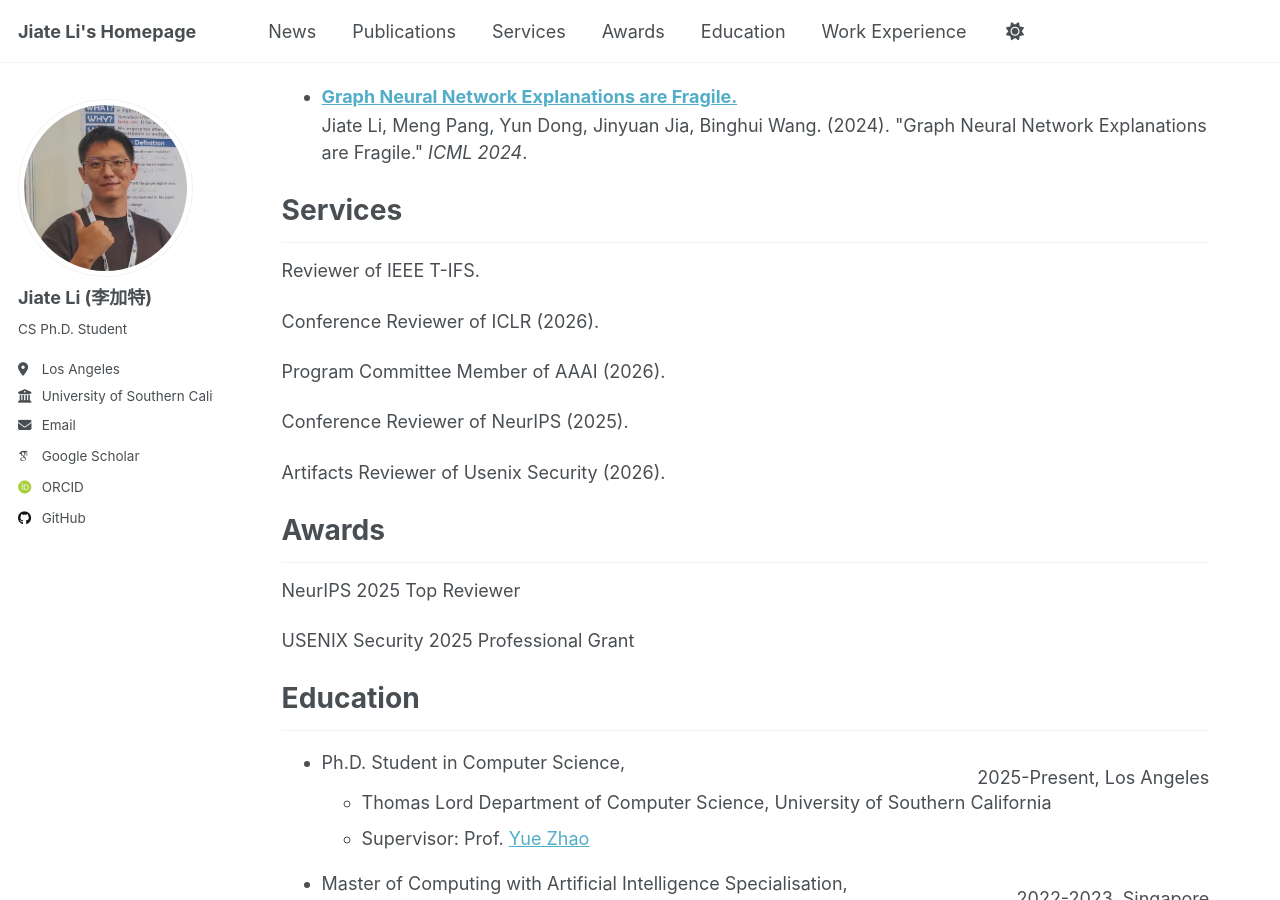
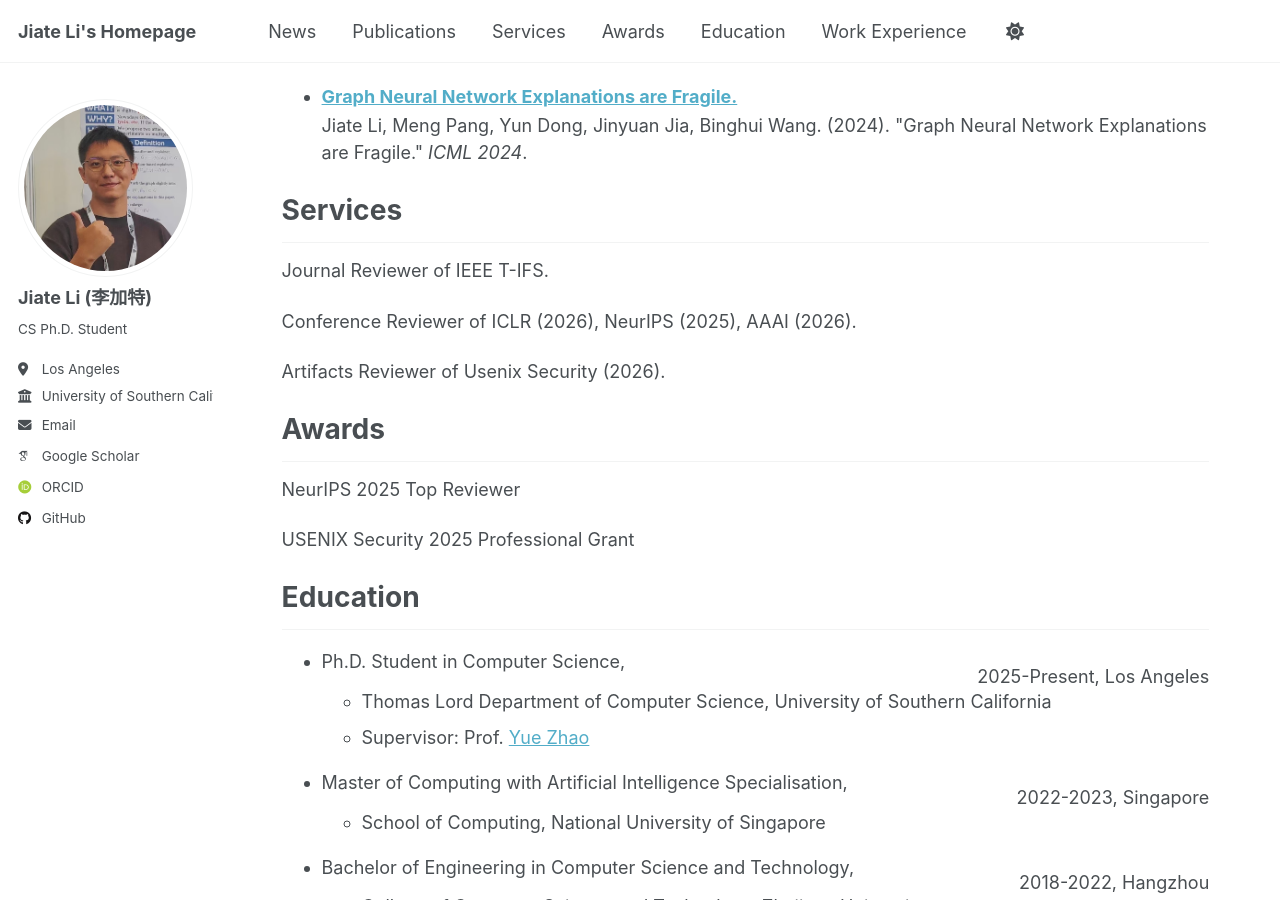
Before and after one commit to JetRichardLee/JetRichardLee.github.io, a Jekyll site: the page built from _pages/about.md, in a window 1280 px wide and 900 px high, scrolled down 1102 px. Built offline with Jekyll 4.4.1, drawn with Linux system fonts in a browser that asks for light colours; some web fonts are replaced; a script that is not in the unit is left out.

Commit message:
Update about.md

```diff
--- a/_pages/about.md
+++ b/_pages/about.md
@@ -28,13 +28,9 @@ Publications
 
 Services
 ====
-Reviewer of IEEE T-IFS.
+Journal Reviewer of IEEE T-IFS.
 
-Conference Reviewer of ICLR (2026).
-
-Program Committee Member of AAAI (2026).
-
-Conference Reviewer of NeurIPS (2025).
+Conference Reviewer of ICLR (2026), NeurIPS (2025), AAAI (2026).
 
 Artifacts Reviewer of Usenix Security (2026).
 
```
